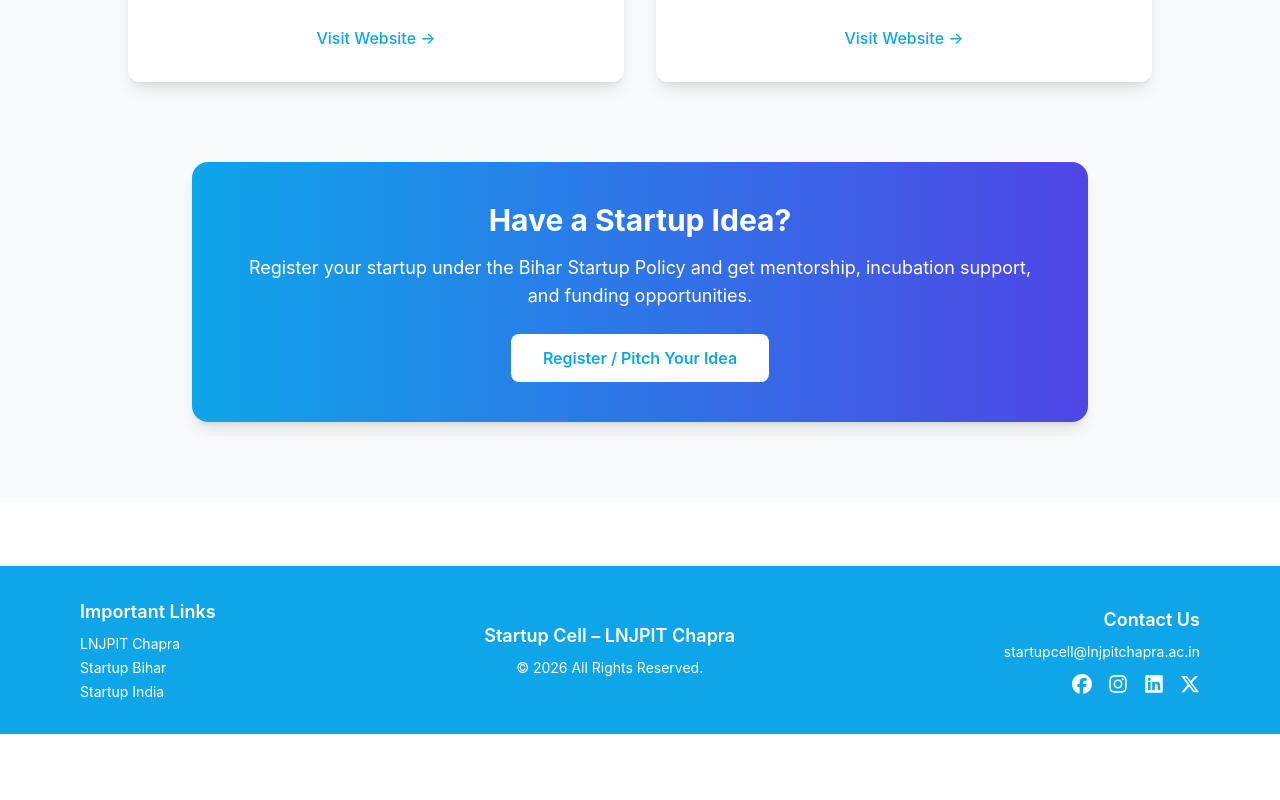
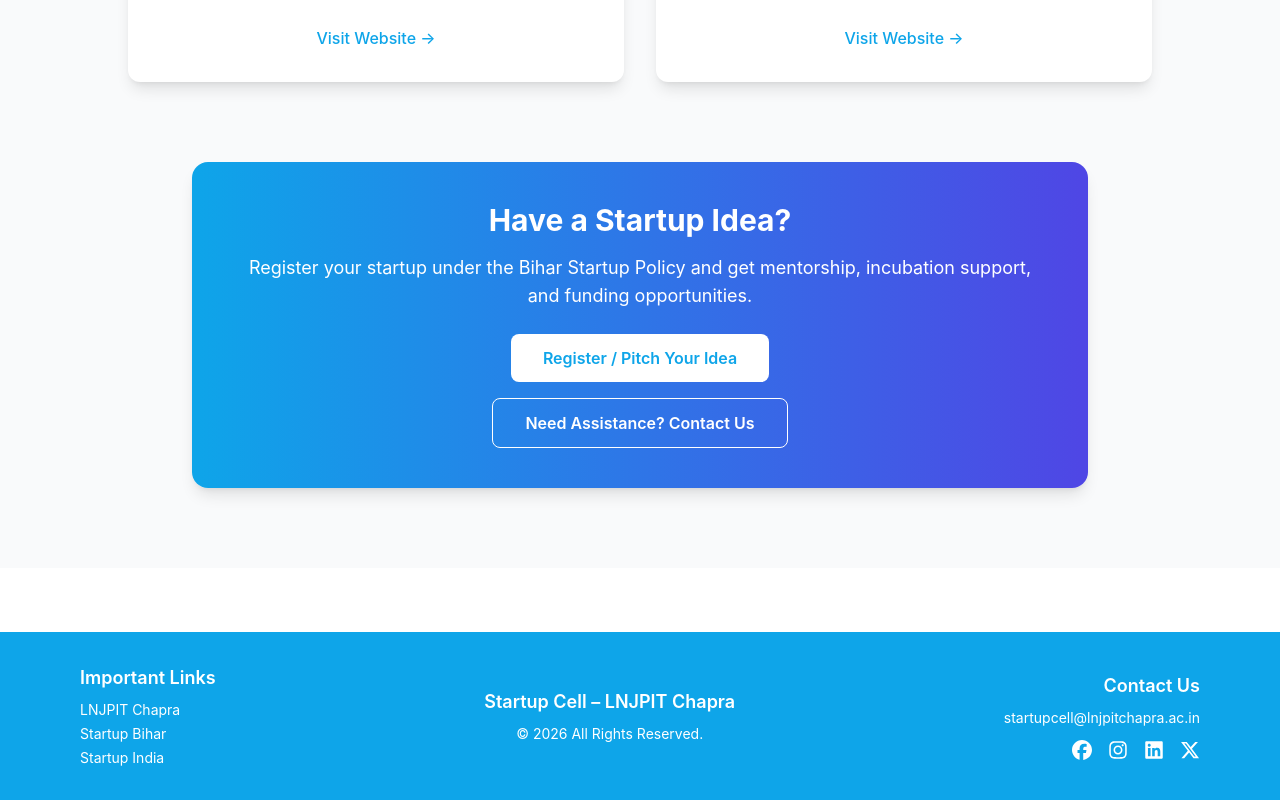
Before and after one commit to kvishwa-dev/startup-cell-lnjpit, a React (Vite) app: page /startups in a window 1280 px wide. Shown: the part 669-1469 px from the top of the page. Before the commit the page ends 1403 px from the top, so only its background shows below. Built offline with nearby package versions, Linux system fonts and the light colour scheme; the HTML template or start-up script is replaced by a standard one.

Commit message:
Startups page updated

```diff
--- a/src/pages/Startups.tsx
+++ b/src/pages/Startups.tsx
@@ -67,14 +67,26 @@ const Startups = () => {
     mentorship, incubation support, and funding opportunities.
   </p>
 
+  {/* Primary Button */}
   <a
     href="https://startup.bihar.gov.in/"
     target="_blank"
     rel="noopener noreferrer"
-          className="inline-block bg-white text-primary px-8 py-3 rounded-lg font-semibold hover:scale-105 transition"
+    className="inline-block bg-white text-primary px-8 py-3 rounded-lg font-semibold hover:scale-105 transition mb-4"
   >
     Register / Pitch Your Idea
   </a>
+
+  {/* Contact Assistance Button */}
+  <div>
+    <a
+      href="/contact" // change this to your actual contact page route
+      className="inline-block border border-white px-8 py-3 rounded-lg font-semibold hover:bg-white hover:text-primary transition"
+    >
+      Need Assistance? Contact Us
+    </a>
+  </div>
+
 </div>
 
     </div>
```
Lines whose indentation alone changed are shown as unchanged.
